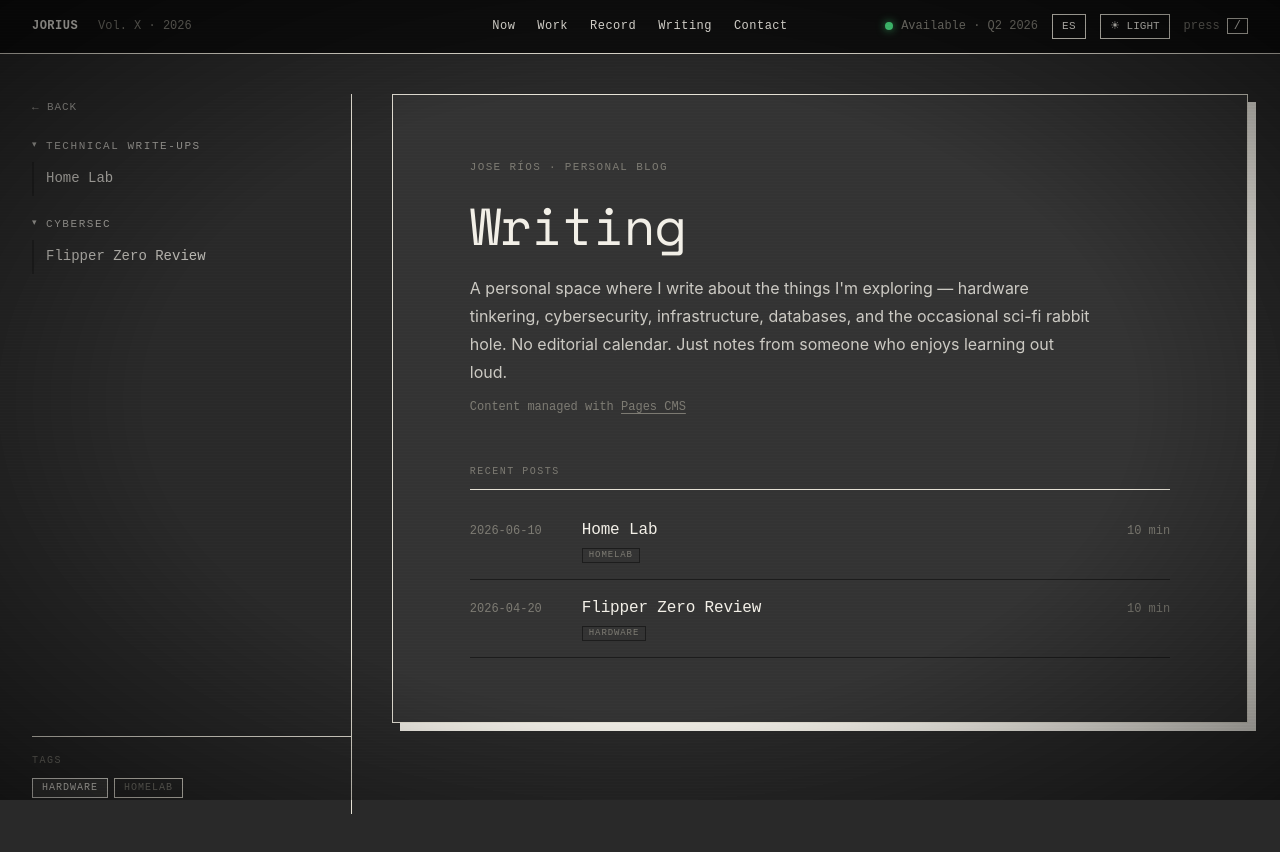
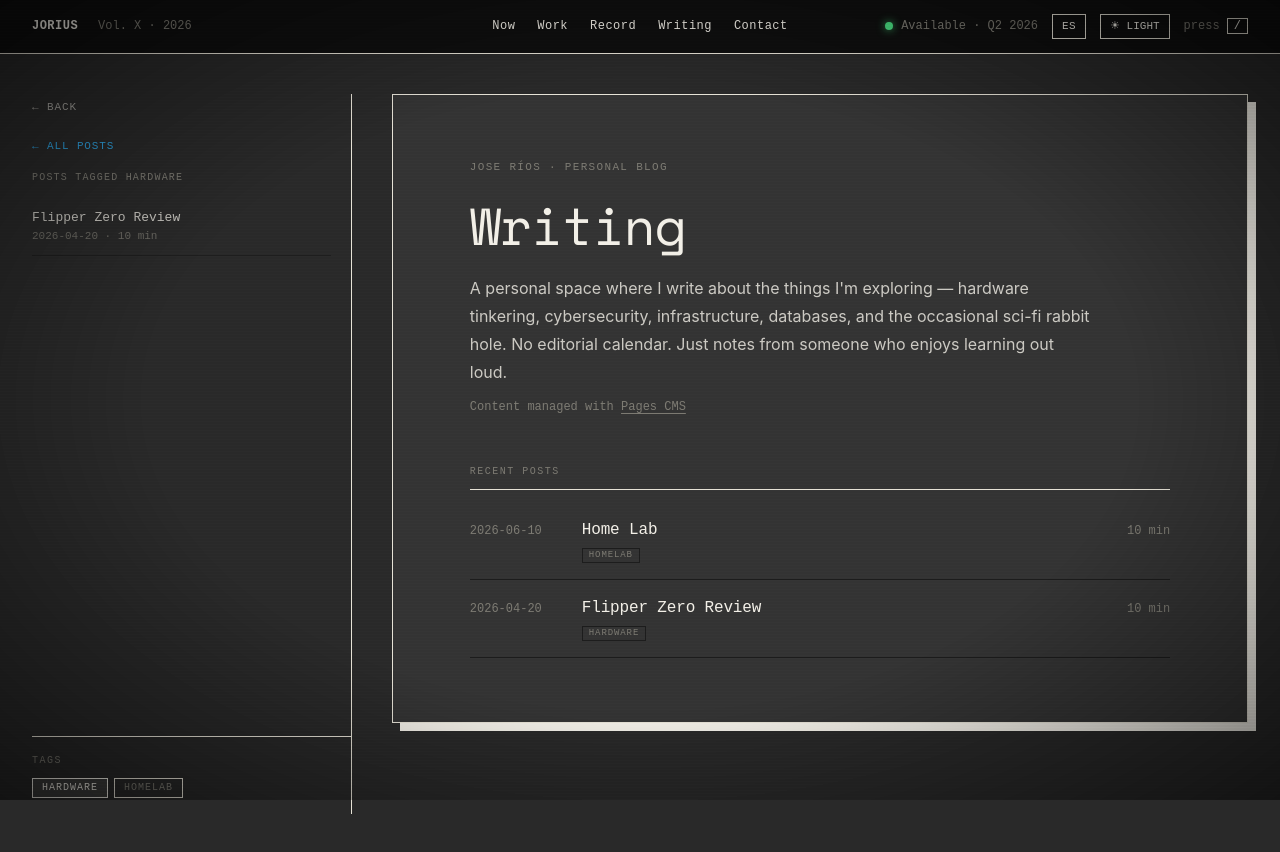
Before and after one commit to jorius/jorius.github.io, a React (Vite) app: page /writing in a window 1280 px wide. Both pictures are taken after a click on the button "HARDWARE". Shown: the top 852 px of the page. Built offline with nearby package versions, Linux system fonts and the light colour scheme.

Commit message:
Add tag-filtered sidebar view with active tag highlight and all-posts back button

```diff
--- a/src/pages/Writing.tsx
+++ b/src/pages/Writing.tsx
@@ -120,6 +120,77 @@ const Writing = (): React.ReactElement => {
             >
               <Glitch trigger="hover">{tr('directionB.read.back')}</Glitch>
             </Link>
+
+            {activeTag ? (
+              /* ── FILTERED VIEW ── */
+              <div style={{ marginTop: 20 }}>
+                <button
+                  type="button"
+                  onClick={() => setActiveTag(null)}
+                  style={{
+                    fontFamily: 'inherit',
+                    fontSize: 11,
+                    color: t.rgbB,
+                    opacity: 0.85,
+                    letterSpacing: '0.08em',
+                    textTransform: 'uppercase',
+                    background: 'none',
+                    border: 'none',
+                    padding: '0 0 16px 0',
+                    cursor: 'pointer',
+                    display: 'block',
+                  }}
+                >
+                  {tr('directionB.read.tagsAllPosts')}
+                </button>
+                <div
+                  style={{
+                    fontSize: 10,
+                    color: t.dim,
+                    letterSpacing: '0.12em',
+                    textTransform: 'uppercase',
+                    marginBottom: 14,
+                  }}
+                >
+                  {tr('directionB.read.tagsFilterLabel')}{' '}
+                  {(() => {
+                    const tg = tags.find((x) => x.id === activeTag);
+                    return tg ? pickLocale(tg.label, lang).toUpperCase() : activeTag.toUpperCase();
+                  })()}
+                </div>
+                {posts
+                  .filter((p) => p.tags.includes(activeTag))
+                  .map((p) => {
+                    const isActive = active?.slug === p.slug;
+                    return (
+                      <Link
+                        key={p.slug}
+                        to={`/writing/${p.slug}`}
+                        style={{
+                          display: 'block',
+                          padding: '10px 0',
+                          borderBottom: `1px solid ${t.soft}`,
+                          color: t.ink,
+                          opacity: isActive ? 1 : 0.78,
+                          textDecoration: 'none',
+                          fontSize: 13,
+                          fontWeight: isActive ? 700 : 400,
+                          lineHeight: 1.4,
+                          transition: 'opacity 150ms',
+                        }}
+                        onMouseEnter={(e) => { e.currentTarget.style.opacity = '1'; }}
+                        onMouseLeave={(e) => { e.currentTarget.style.opacity = isActive ? '1' : '0.78'; }}
+                      >
+                        <Glitch trigger="hover">{pickLocale(p.title, lang)}</Glitch>
+                        <span style={{ display: 'block', fontSize: 11, color: t.dim, marginTop: 2 }}>
+                          {p.date} · {p.len}
+                        </span>
+                      </Link>
+                    );
+                  })}
+              </div>
+            ) : (
+              /* ── CATEGORY TREE (existing) ── */
               <div style={{ marginTop: 20 }}>
                 {categories.map((cat) => {
                   const catPosts = postsByCategory(cat.id);
@@ -193,6 +264,7 @@ const Writing = (): React.ReactElement => {
                   );
                 })}
               </div>
+            )}
           </div>
 
           {/* tags footer — always visible */}
```
Lines whose indentation alone changed are shown as unchanged.
